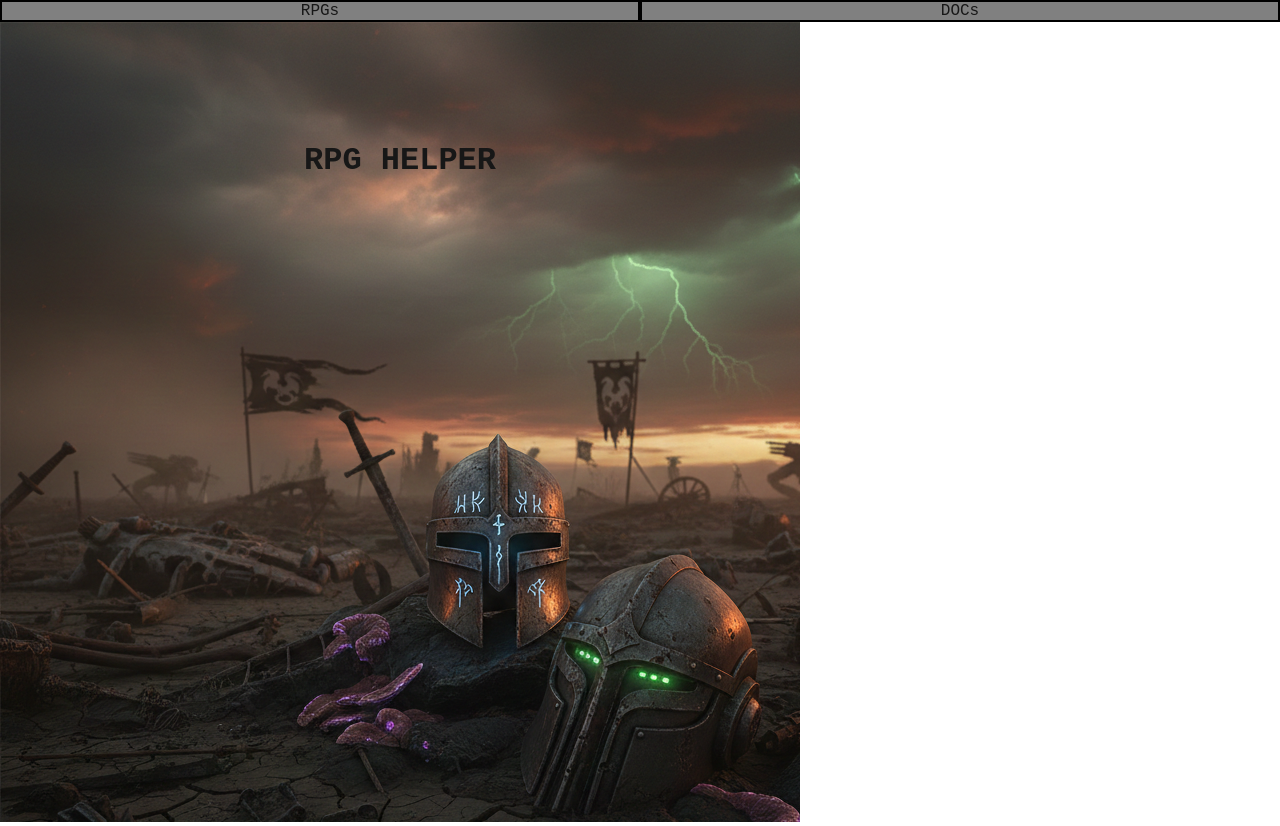
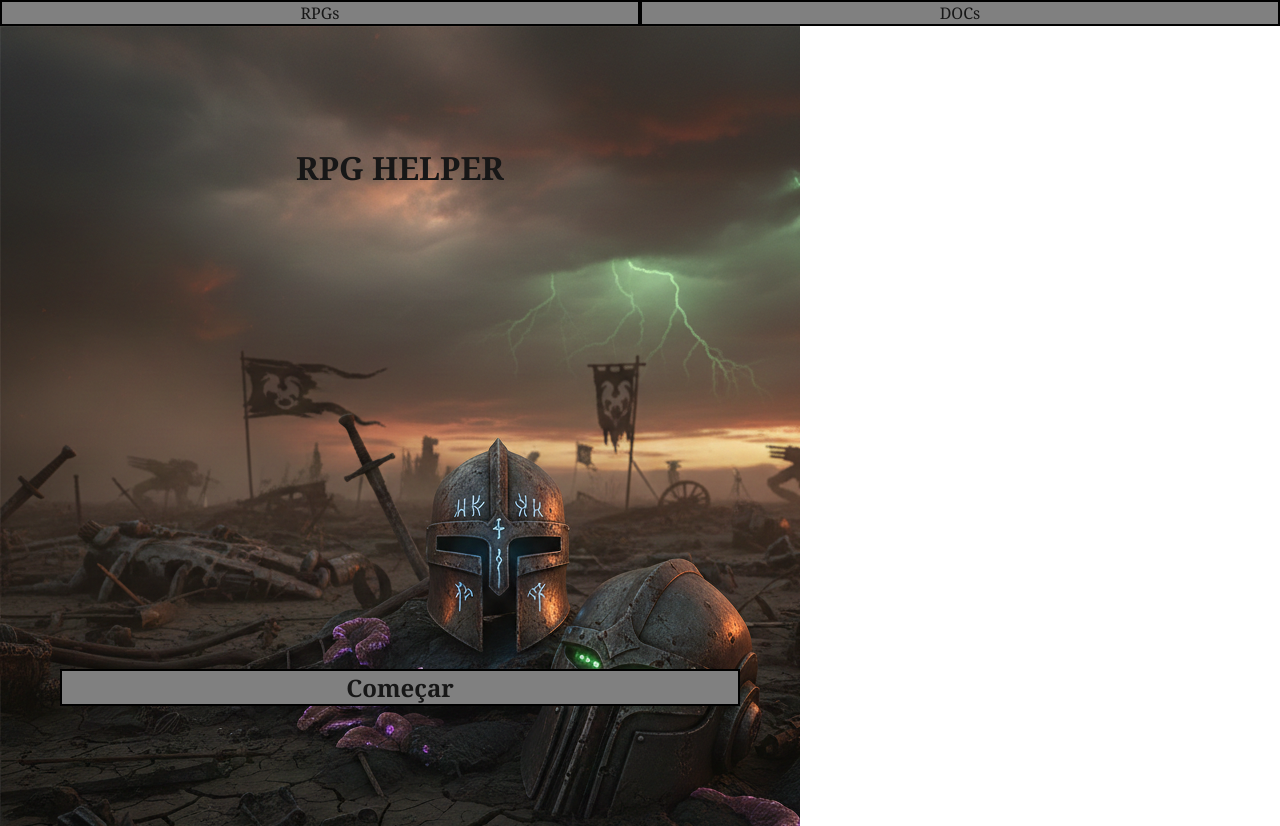
Before and after one commit to riobiss/rpg-web, a Next.js app: page / in a window 1280 px wide. Built offline with nearby package versions, Linux system fonts and the light colour scheme.

Commit message:
add master to rpg item

```diff
--- a/src/app/page.module.css
+++ b/src/app/page.module.css
@@ -1,6 +1,6 @@
 .page {
   min-height: 100vh;
-  font-family: "Courier New", Courier, monospace;
+  font-family: Georgia, "Times New Roman", Times, serif;
 }
 .header {
   nav {
@@ -15,6 +15,9 @@
         width: 50%;
         list-style-type: none;
         text-align: center;
+        a {
+          display: block;
+        }
       }
     }
   }
@@ -33,3 +36,8 @@
 .title {
   text-align: center;
 }
+.start {
+  border: 2px solid black;
+  background-color: grey;
+  text-align: center;
+}
--- a/src/app/page.tsx
+++ b/src/app/page.tsx
@@ -18,6 +18,10 @@ export default function HomePage() {
       </header>
       <main className={styles.main}>
         <h1 className={styles.title}>RPG HELPER</h1>
+
+        <h2 className={styles.start}>
+          <Link href="/">Começar</Link>
+        </h2>
       </main>
     </div>
   )
```
Also changed, not shown: src/app/rpg/page.tsx (+6 -1 lines), src/data/rpg/World of Clans/rpg.ts (added, +20 -0 lines), src/data/rpgs.ts (+5 -14 lines), src/data/rpg/World of Clans/armors.ts (renamed from src/data/armors.ts), src/data/rpg/World of Clans/races.ts (renamed from src/data/races.ts), src/data/rpg/World of Clans/weapons.ts (renamed from src/data/weapons.ts).
